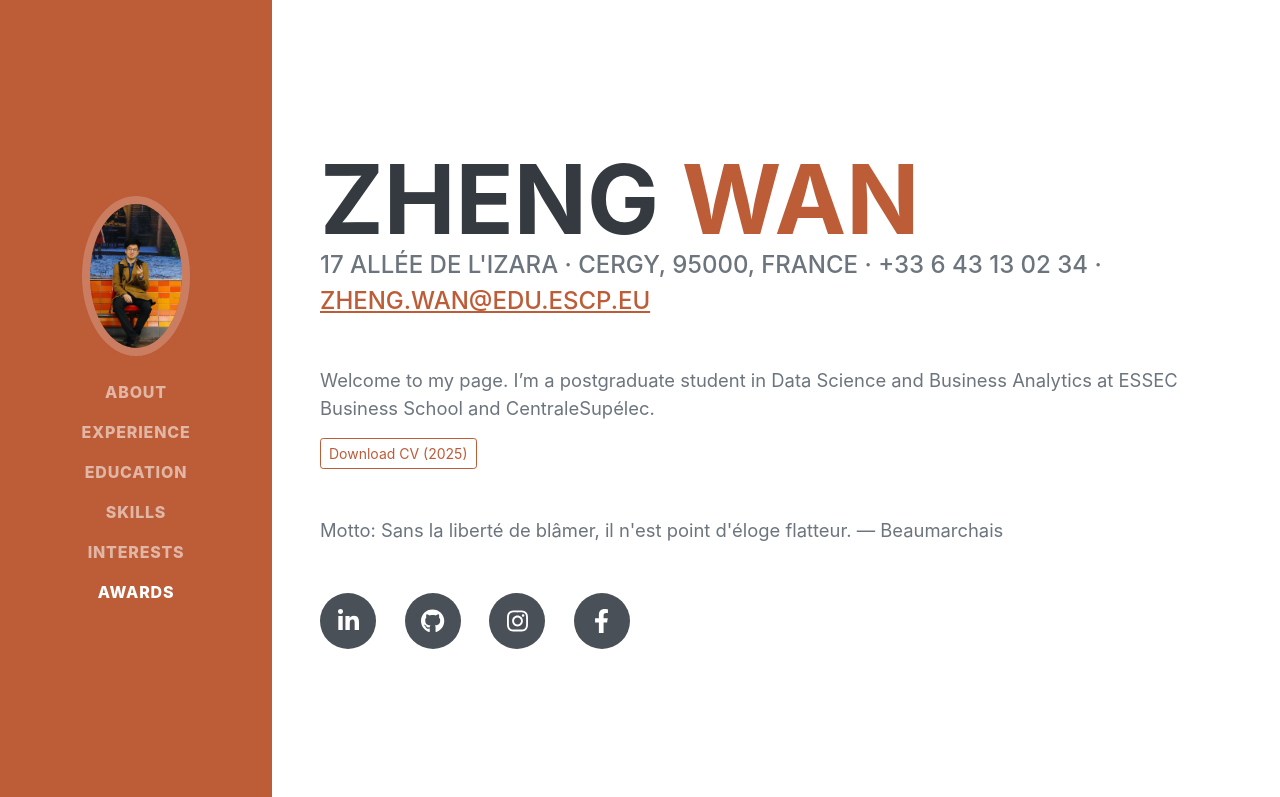
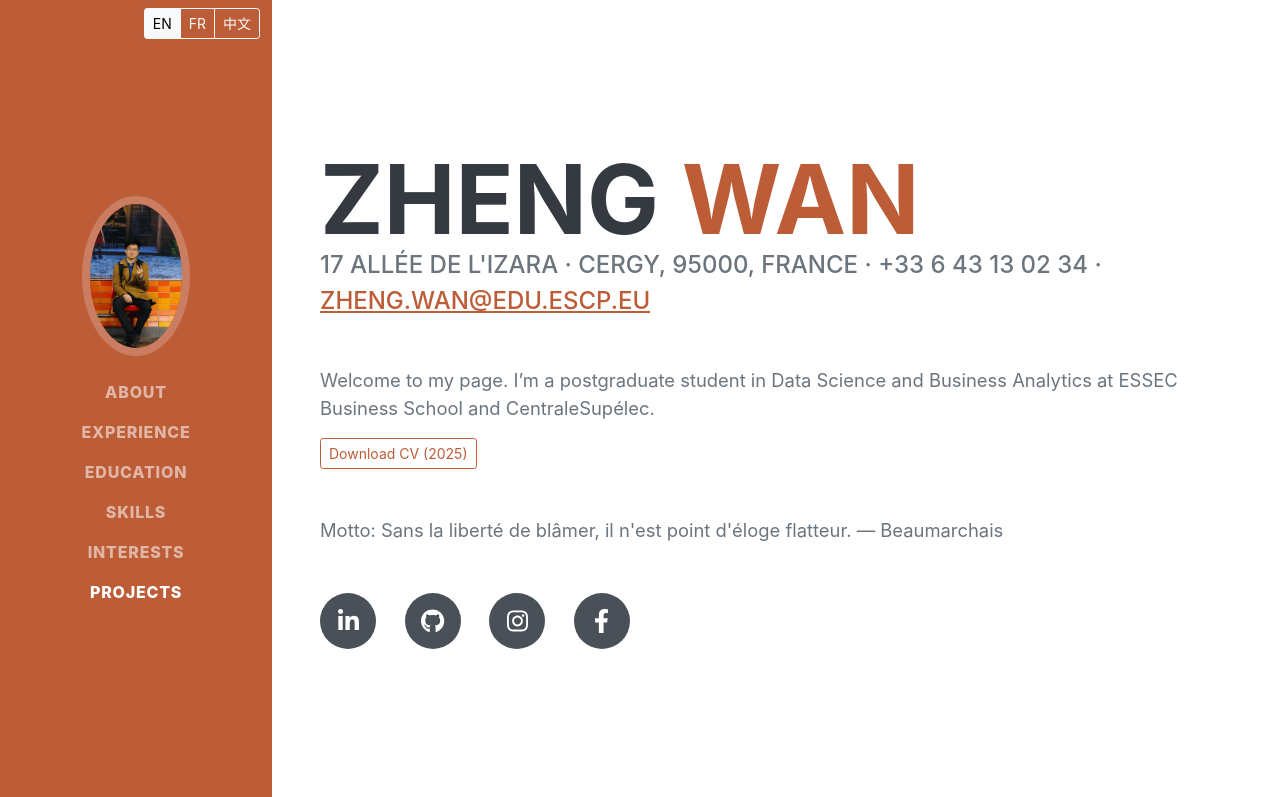
Before and after one commit to 001202ZHENG/001202ZHENG.github.io, a plain HTML site: page index.html in a window 1280 px wide. Shown: the top 797 px of the page. Drawn offline with nearby package versions, Linux system fonts and the light colour scheme; a web font is replaced by a local one.

Commit message:
language display
add language display

```diff
--- a/index.html
+++ b/index.html
@@ -25,13 +25,29 @@
             <button class="navbar-toggler" type="button" data-bs-toggle="collapse" data-bs-target="#navbarResponsive" aria-controls="navbarResponsive" aria-expanded="false" aria-label="Toggle navigation"><span class="navbar-toggler-icon"></span></button>
             <div class="collapse navbar-collapse" id="navbarResponsive">
                 <ul class="navbar-nav">
-                    <li class="nav-item"><a class="nav-link js-scroll-trigger" href="#about">About</a></li>
-                    <li class="nav-item"><a class="nav-link js-scroll-trigger" href="#experience">Experience</a></li>
-                    <li class="nav-item"><a class="nav-link js-scroll-trigger" href="#education">Education</a></li>
-                    <li class="nav-item"><a class="nav-link js-scroll-trigger" href="#skills">Skills</a></li>
-                    <li class="nav-item"><a class="nav-link js-scroll-trigger" href="#interests">Interests</a></li>
-                    <li class="nav-item"><a class="nav-link js-scroll-trigger" href="#awards">Awards</a></li>
+                    <li class="nav-item"><a class="nav-link js-scroll-trigger" href="#about" data-i18n="nav.about">About</a></li>
+                    <li class="nav-item"><a class="nav-link js-scroll-trigger" href="#experience" data-i18n="nav.experience">Experience</a></li>
+                    <li class="nav-item"><a class="nav-link js-scroll-trigger" href="#education" data-i18n="nav.education">Education</a></li>
+                    <li class="nav-item"><a class="nav-link js-scroll-trigger" href="#skills" data-i18n="nav.skills">Skills</a></li>
+                    <li class="nav-item"><a class="nav-link js-scroll-trigger" href="#interests" data-i18n="nav.interests">Interests</a></li>
+                    <li class="nav-item"><a class="nav-link js-scroll-trigger" href="#awards" data-i18n="nav.projects">Projects</a></li>
                 </ul>
+                <!-- Language Switcher (mobile) -->
+                <div class="mt-3 d-lg-none">
+                    <div class="btn-group btn-group-sm" role="group" aria-label="Language switcher">
+                        <button type="button" class="btn btn-outline-light lang-btn" data-lang="en">EN</button>
+                        <button type="button" class="btn btn-outline-light lang-btn" data-lang="fr">FR</button>
+                        <button type="button" class="btn btn-outline-light lang-btn" data-lang="zh">中文</button>
+                    </div>
+                </div>
+                <!-- Language Switcher -->
+                <div class="ms-auto d-none d-lg-block" style="position:absolute; top:8px; right:12px;">
+                    <div class="btn-group btn-group-sm" role="group" aria-label="Language switcher">
+                        <button type="button" class="btn btn-outline-light lang-btn" data-lang="en">EN</button>
+                        <button type="button" class="btn btn-outline-light lang-btn" data-lang="fr">FR</button>
+                        <button type="button" class="btn btn-outline-light lang-btn" data-lang="zh">中文</button>
+                    </div>
+                </div>
             </div>
         </nav>
         <!-- Page Content-->
@@ -47,11 +63,11 @@
                         17 Allée de l'Izara · Cergy, 95000, France · +33 6 43 13 02 34 ·
                         <a href="mailto:zheng.wan@edu.escp.eu">zheng.wan@edu.escp.eu</a>
                     </div>
-                    <p class="lead mb-3">Welcome to my page. I’m a postgraduate student in Data Science and Business Analytics at ESSEC Business School and CentraleSupélec.</p>
+                    <p class="lead mb-3" data-i18n="about.intro">Welcome to my page. I’m a postgraduate student in Data Science and Business Analytics at ESSEC Business School and CentraleSupélec.</p>
                     <p class="mb-5">
-                        <a class="btn btn-sm btn-outline-primary" href="assets/img/CV_Zheng_WAN_2025.pdf" target="_blank" rel="noopener">Download CV (2025)</a>
+                        <a class="btn btn-sm btn-outline-primary" href="assets/img/CV_Zheng_WAN_2025.pdf" target="_blank" rel="noopener" data-i18n="about.download">Download CV (2025)</a>
                     </p>
-                    <p class="lead mb-5">Motto: Sans la liberté de blâmer, il n'est point d'éloge flatteur. — Beaumarchais</p>
+                    <p class="lead mb-5" data-i18n="about.motto">Motto: Sans la liberté de blâmer, il n'est point d'éloge flatteur. — Beaumarchais</p>
                     <div class="social-icons">
                         <a class="social-icon" href="https://www.linkedin.com/in/001202zheng/"><i class="fab fa-linkedin-in"></i></a>
                         <a class="social-icon" href="https://github.com/001202ZHENG"><i class="fab fa-github"></i></a>
@@ -64,7 +80,7 @@
             <!-- Experience-->
             <section class="resume-section" id="experience">
                 <div class="resume-section-content">
-                    <h2 class="mb-5">Internship Experience</h2>
+                    <h2 class="mb-5" data-i18n="sections.experience">Internship Experience</h2>
                     <div class="d-flex flex-column flex-md-row justify-content-between mb-5">
                         <div class="flex-grow-1">
                             <h3 class="mb-0">AXA GIE</h3>
@@ -129,7 +145,7 @@
             <!-- Education-->
             <section class="resume-section" id="education">
                 <div class="resume-section-content">
-                    <h2 class="mb-5">Education</h2>
+                    <h2 class="mb-5" data-i18n="sections.education">Education</h2>
                     <div class="d-flex flex-column flex-md-row justify-content-between mb-5">
                         <div class="flex-grow-1">
                             <h3 class="mb-0">ESSEC Business School &amp; CentraleSupélec</h3>
@@ -161,23 +177,23 @@
             <!-- Skills-->
             <section class="resume-section" id="skills">
                 <div class="resume-section-content">
-                    <h2 class="mb-5">Skills</h2>
-                    <div class="subheading mb-3">Languages</div>
+                    <h2 class="mb-5" data-i18n="sections.skills">Skills</h2>
+                    <div class="subheading mb-3" data-i18n="skills.languages">Languages</div>
                     <ul class="fa-ul mb-3">
                         <li><span class="fa-li"><i class="fas fa-check"></i></span>Chinese: Native (C2)</li>
                         <li><span class="fa-li"><i class="fas fa-check"></i></span>English: Fluent (C1)</li>
                         <li><span class="fa-li"><i class="fas fa-check"></i></span>French: Upper Intermediate (B2)</li>
                         <li><span class="fa-li"><i class="fas fa-check"></i></span>German: Elementary (A2)</li>
                     </ul>
-                    <div class="subheading mb-3">Programming</div>
+                    <div class="subheading mb-3" data-i18n="skills.programming">Programming</div>
                     <ul class="fa-ul mb-3">
                         <li><span class="fa-li"><i class="fas fa-check"></i></span>Python, R, SQL, PySpark</li>
                     </ul>
-                    <div class="subheading mb-3">Data Tools</div>
+                    <div class="subheading mb-3" data-i18n="skills.data_tools">Data Tools</div>
                     <ul class="fa-ul mb-3">
                         <li><span class="fa-li"><i class="fas fa-check"></i></span>Microsoft Office, Power BI, Tableau, Akur8</li>
                     </ul>
-                    <div class="subheading mb-3">Business &amp; Finance</div>
+                    <div class="subheading mb-3" data-i18n="skills.business">Business &amp; Finance</div>
                     <ul class="fa-ul mb-3">
                         <li><span class="fa-li"><i class="fas fa-check"></i></span>Bloomberg, Wind</li>
                     </ul>
@@ -195,7 +211,7 @@
             <!-- Interests-->
             <section class="resume-section" id="interests">
                 <div class="resume-section-content">
-                    <h2 class="mb-5">Interests</h2>
+                    <h2 class="mb-5" data-i18n="sections.interests">Interests</h2>
                     <p>I enjoy singing, dancing, rap, basketball, and music.</p>
                     <p class="mb-0">When indoors, I enjoy sci‑fi and fantasy films and TV. I also like cooking and often explore the latest advances in front‑end web technologies.</p>
                 </div>
@@ -204,7 +220,7 @@
             <!-- Awards-->
             <section class="resume-section" id="awards">
                 <div class="resume-section-content">
-                    <h2 class="mb-5">Projects &amp; Competitions</h2>
+                    <h2 class="mb-5" data-i18n="sections.projects">Projects &amp; Competitions</h2>
                     <ul class="fa-ul mb-0">
                         <li>
                             <span class="fa-li"><i class="fas fa-trophy text-warning"></i></span>
@@ -226,5 +242,6 @@
         <script src="https://cdn.jsdelivr.net/npm/bootstrap@5.1.3/dist/js/bootstrap.bundle.min.js"></script>
         <!-- Core theme JS-->
         <script src="js/scripts.js"></script>
+        <script src="js/i18n.js"></script>
     </body>
 </html>
--- /dev/null
+++ b/js/i18n.js
@@ -0,0 +1,106 @@
+// Simple client-side i18n
+(function () {
+  const translations = {
+    en: {
+      'nav.about': 'About',
+      'nav.experience': 'Experience',
+      'nav.education': 'Education',
+      'nav.skills': 'Skills',
+      'nav.interests': 'Interests',
+      'nav.projects': 'Projects',
+      'sections.experience': 'Internship Experience',
+      'sections.education': 'Education',
+      'sections.skills': 'Skills',
+      'sections.interests': 'Interests',
+      'sections.projects': 'Projects & Competitions',
+      'about.intro': "Welcome to my page. I’m a postgraduate student in Data Science and Business Analytics at ESSEC Business School and CentraleSupélec.",
+      'about.download': 'Download CV (2025)',
+      'about.motto': "Motto: Sans la liberté de blâmer, il n'est point d'éloge flatteur. — Beaumarchais",
+      'skills.languages': 'Languages',
+      'skills.programming': 'Programming',
+      'skills.data_tools': 'Data Tools',
+      'skills.business': 'Business & Finance'
+    },
+    fr: {
+      'nav.about': 'À propos',
+      'nav.experience': 'Expérience',
+      'nav.education': 'Éducation',
+      'nav.skills': 'Compétences',
+      'nav.interests': 'Centres d’intérêt',
+      'nav.projects': 'Projets',
+      'sections.experience': 'Stages',
+      'sections.education': 'Éducation',
+      'sections.skills': 'Compétences',
+      'sections.interests': 'Centres d’intérêt',
+      'sections.projects': 'Projets & Compétitions',
+      'about.intro': "Bienvenue sur ma page. Je suis étudiant en master Data Science & Business Analytics à ESSEC Business School et CentraleSupélec.",
+      'about.download': 'Télécharger le CV (2025)',
+      'about.motto': "Devise : Sans la liberté de blâmer, il n'est point d'éloge flatteur. — Beaumarchais",
+      'skills.languages': 'Langues',
+      'skills.programming': 'Programmation',
+      'skills.data_tools': 'Outils de données',
+      'skills.business': 'Business & Finance'
+    },
+    zh: {
+      'nav.about': '关于',
+      'nav.experience': '经历',
+      'nav.education': '教育',
+      'nav.skills': '技能',
+      'nav.interests': '兴趣',
+      'nav.projects': '项目',
+      'sections.experience': '实习经历',
+      'sections.education': '教育背景',
+      'sections.skills': '技能',
+      'sections.interests': '兴趣',
+      'sections.projects': '项目与竞赛',
+      'about.intro': '欢迎来到我的主页。我是 ESSEC 与 CentraleSupélec 的数据科学与商业分析硕士在读生。',
+      'about.download': '下载简历（2025）',
+      'about.motto': '座右铭：没有指责的自由，就没有真诚的赞美。— 博马舍',
+      'skills.languages': '语言',
+      'skills.programming': '编程',
+      'skills.data_tools': '数据工具',
+      'skills.business': '商业与金融'
+    }
+  };
+
+  const LANG_KEY = 'site_lang';
+
+  function applyLang(lang) {
+    const dict = translations[lang] || translations.en;
+    document.documentElement.setAttribute('lang', lang);
+    document.querySelectorAll('[data-i18n]').forEach((el) => {
+      const key = el.getAttribute('data-i18n');
+      if (dict[key]) el.textContent = dict[key];
+    });
+    // Update active button style
+    document.querySelectorAll('.lang-btn').forEach((btn) => {
+      if (btn.getAttribute('data-lang') === lang) {
+        btn.classList.add('active');
+        btn.classList.remove('btn-outline-light');
+        btn.classList.add('btn-light');
+      } else {
+        btn.classList.remove('active');
+        btn.classList.remove('btn-light');
+        btn.classList.add('btn-outline-light');
+      }
+    });
+  }
+
+  function init() {
+    const saved = localStorage.getItem(LANG_KEY) || 'en';
+    applyLang(saved);
+    document.querySelectorAll('.lang-btn').forEach((btn) => {
+      btn.addEventListener('click', () => {
+        const lang = btn.getAttribute('data-lang');
+        localStorage.setItem(LANG_KEY, lang);
+        applyLang(lang);
+      });
+    });
+  }
+
+  if (document.readyState === 'loading') {
+    document.addEventListener('DOMContentLoaded', init);
+  } else {
+    init();
+  }
+})();
```
